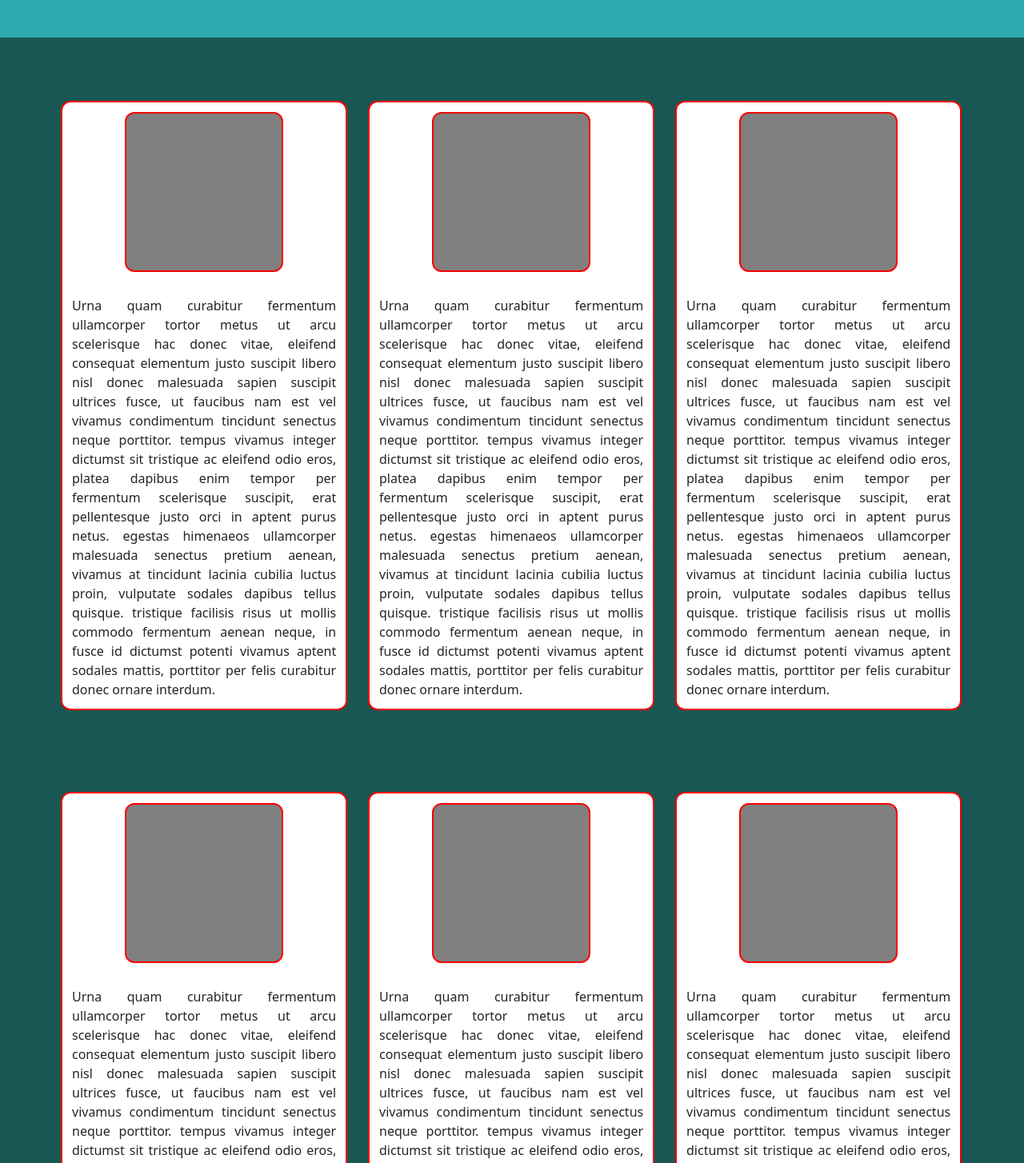
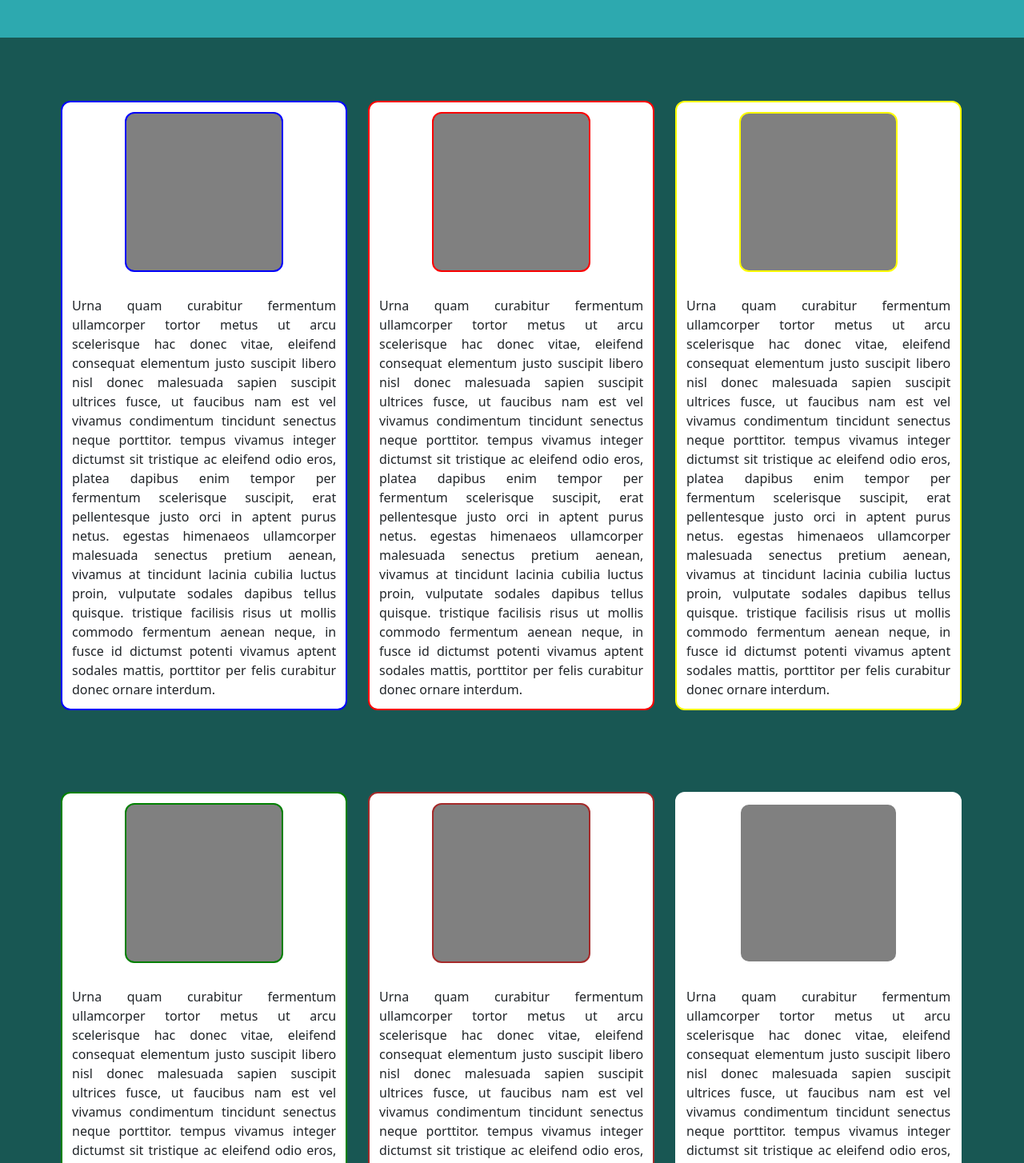
Before and after one commit to FabioPassos10/Recicle, a React (Create React App) app: page / in a window 1280 px wide. Shown: the part 1740-3194 px from the top of the page at 80% size. Built offline with nearby package versions, Linux system fonts and the light colour scheme.

Commit message:
Atualização - Cards - Home

```diff
--- a/src/Pages/Home/Home.js
+++ b/src/Pages/Home/Home.js
@@ -22,12 +22,12 @@ export default function Home(props) {
           <Container fluid={true} style={{ paddingTop: "200px" }}>
             <Row xs="1" md="2" sm="1" xl="3" lg="3">
               <Col>
-                <div className="col-HomeCard">
+                <div className="col-HomeCardPapel">
                   {" "}
                   <div className="CardPartc1">
-                    <div className="DivImgLixo"></div>
+                    <div className="DivImgLixoPapel"></div>
                   </div>
-                  <div className="CardPartc1">
+                    <div className="CardPartc1"> {/*PAPEL =================================================================== */}
                     Urna quam curabitur fermentum ullamcorper tortor metus ut
                     arcu scelerisque hac donec vitae, eleifend consequat
                     elementum justo suscipit libero nisl donec malesuada sapien
@@ -47,12 +47,12 @@ export default function Home(props) {
               </Col>
               <br />
               <Col>
-                <div className="col-HomeCard">
+                <div className="col-HomeCardPlastico">
                   {" "}
                   <div className="CardPartc1">
-                    <div className="DivImgLixo"></div>
+                    <div className="DivImgLixoPlastico"></div>
                   </div>
-                  <div className="CardPartc1">
+                  <div className="CardPartc1"> {/*PRÁSTICU =================================================================== */}
                     Urna quam curabitur fermentum ullamcorper tortor metus ut
                     arcu scelerisque hac donec vitae, eleifend consequat
                     elementum justo suscipit libero nisl donec malesuada sapien
@@ -72,11 +72,11 @@ export default function Home(props) {
               </Col>
               <br />
               <Col>
-                <div className="col-HomeCard">
+                <div className="col-HomeCardMetal">
                   <div className="CardPartc1">
-                    <div className="DivImgLixo"></div>
+                    <div className="DivImgLixoMetal"></div>
                   </div>
-                  <div className="CardPartc1">
+                  <div className="CardPartc1"> {/*METAL =================================================================== */}
                     Urna quam curabitur fermentum ullamcorper tortor metus ut
                     arcu scelerisque hac donec vitae, eleifend consequat
                     elementum justo suscipit libero nisl donec malesuada sapien
@@ -100,12 +100,12 @@ export default function Home(props) {
           <Container fluid={true}>
             <Row xs="1" md="2" sm="1" xl="3" lg="3">
               <Col>
-                <div className="col-HomeCard">
+                <div className="col-HomeCardVidro">
                   {" "}
                   <div className="CardPartc1">
-                    <div className="DivImgLixo"></div>
+                    <div className="DivImgLixoVidro"></div>
                   </div>
-                  <div className="CardPartc1">
+                  <div className="CardPartc1"> {/*VRIDO =================================================================== */}
                     Urna quam curabitur fermentum ullamcorper tortor metus ut
                     arcu scelerisque hac donec vitae, eleifend consequat
                     elementum justo suscipit libero nisl donec malesuada sapien
@@ -126,10 +126,10 @@ export default function Home(props) {
               </Col>
               <br />
               <Col>
-                <div className="col-HomeCard">
+                <div className="col-HomeCardOrganico">
                   {" "}
                   <div className="CardPartc1">
-                    <div className="DivImgLixo"></div>
+                    <div className="DivImgLixoOrganico"></div>
                   </div>
                   <div className="CardPartc1">
                     Urna quam curabitur fermentum ullamcorper tortor metus ut
@@ -151,9 +151,9 @@ export default function Home(props) {
               </Col>
               <br />
               <Col>
-                <div className="col-HomeCard">
+                <div className="col-HomeCardEletronico">
                   <div className="CardPartc1">
-                    <div className="DivImgLixo"></div>
+                    <div className="DivImgLixoEletronico"></div>
                   </div>
                   <div className="CardPartc1">
                     Urna quam curabitur fermentum ullamcorper tortor metus ut
--- a/src/Pages/Home/home.css
+++ b/src/Pages/Home/home.css
@@ -157,7 +157,16 @@
   margin-top: 2%;
   margin-bottom: 2%;
 }
-.col-HomeCard {
+.col-HomeCardPapel {
+  background-color: white;
+  margin-right: 0.5%;
+  padding: 12px;
+  border-radius: 12px;
+  border: solid 2px blue;
+  margin-top: 5%;
+}
+
+.col-HomeCardPlastico {
   background-color: white;
   margin-right: 0.5%;
   padding: 12px;
@@ -165,7 +174,54 @@
   border: solid 2px red;
   margin-top: 5%;
 }
-.DivImgLixo {
+
+.col-HomeCardVidro {
+  background-color: white;
+  margin-right: 0.5%;
+  padding: 12px;
+  border-radius: 12px;
+  border: solid 2px green;
+  margin-top: 5%;
+}
+
+.col-HomeCardMetal {
+  background-color: white;
+  margin-right: 0.5%;
+  padding: 12px;
+  border-radius: 12px;
+  border: solid 2px yellow;
+  margin-top: 5%;
+}
+
+.col-HomeCardOrganico {
+  background-color: white;
+  margin-right: 0.5%;
+  padding: 12px;
+  border-radius: 12px;
+  border: solid 2px brown;
+  margin-top: 5%;
+}
+
+.col-HomeCardEletronico {
+  background-color: white;
+  margin-right: 0.5%;
+  padding: 12px;
+  border-radius: 12px;
+  border: solid 2px white;
+  margin-top: 5%;
+}
+
+.DivImgLixoPapel {
+  height: 200px;
+  width: 60%;
+  border-radius: 12px;
+  background-color: gray;
+  margin: auto;
+  margin-bottom: 30px;
+  border: solid 2px blue;
+}
+
+.DivImgLixoPlastico {
   height: 200px;
   width: 60%;
   border-radius: 12px;
@@ -174,6 +230,47 @@
   margin-bottom: 30px;
   border: solid 2px red;
 }
+
+.DivImgLixoVidro {
+  height: 200px;
+  width: 60%;
+  border-radius: 12px;
+  background-color: gray;
+  margin: auto;
+  margin-bottom: 30px;
+  border: solid 2px green;
+}
+
+.DivImgLixoMetal {
+  height: 200px;
+  width: 60%;
+  border-radius: 12px;
+  background-color: gray;
+  margin: auto;
+  margin-bottom: 30px;
+  border: solid 2px yellow;
+}
+
+.DivImgLixoEletronico {
+  height: 200px;
+  width: 60%;
+  border-radius: 12px;
+  background-color: gray;
+  margin: auto;
+  margin-bottom: 30px;
+  border: solid 2px white;
+}
+
+.DivImgLixoOrganico {
+  height: 200px;
+  width: 60%;
+  border-radius: 12px;
+  background-color: gray;
+  margin: auto;
+  margin-bottom: 30px;
+  border: solid 2px brown;
+}
+
 #DivIlustracaoHome {
   background-image: url(../../assets/Ilust.png) !important;
   z-index: 2;
```
